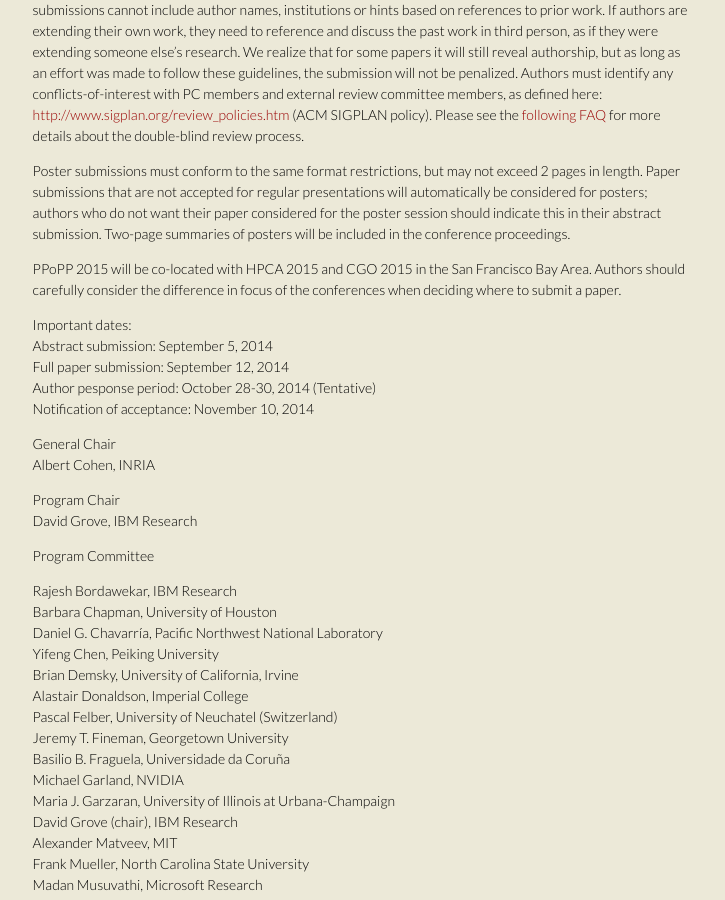
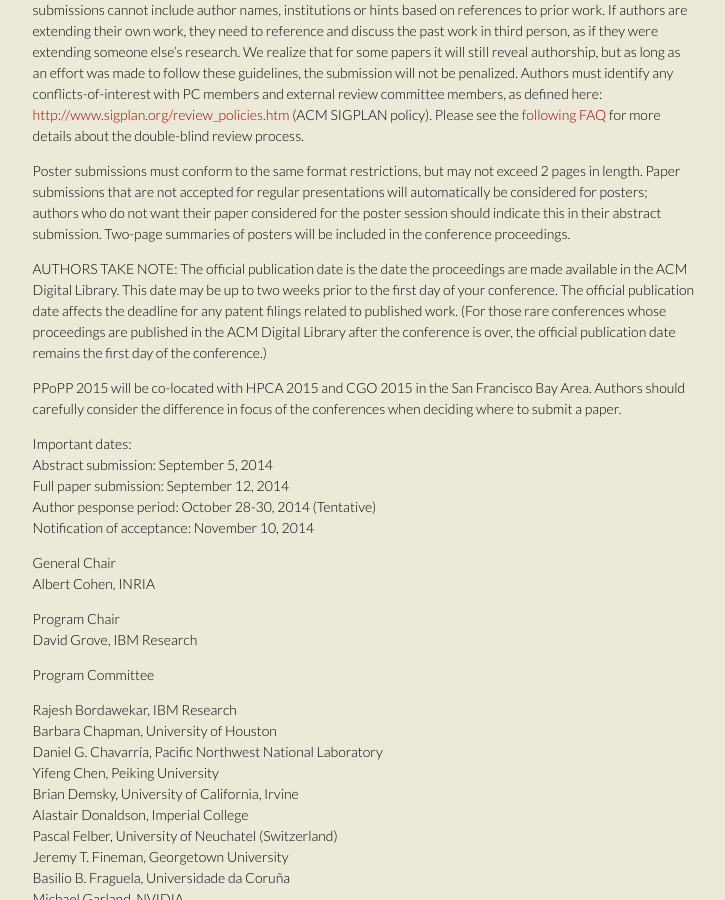
Before and after one commit to southerngs/ppopp-site, a Jekyll site: the page built from cfp.md, in a window 1280 px wide and 900 px high, scrolled down 1367 px. Shown: the whole window, without its empty margins (374-1099 px from the left). Built offline with Jekyll 4.4.1, drawn with Linux system fonts in a browser that asks for light colours; some web fonts are replaced.

Commit message:
adding paragraph

```diff
--- a/cfp.md
+++ b/cfp.md
@@ -89,6 +89,14 @@ poster session should indicate this in their abstract
 submission. Two-page summaries of posters will be included in the
 conference proceedings.
 
+AUTHORS TAKE NOTE: The official publication date is the date the
+proceedings are made available in the ACM Digital Library. This date may
+be up to two weeks prior to the first day of your conference. The
+official publication date affects the deadline for any patent filings
+related to published work. (For those rare conferences whose proceedings
+are published in the ACM Digital Library after the conference is over,
+the official publication date remains the first day of the conference.)
+
 PPoPP 2015 will be co-located with HPCA 2015 and CGO 2015 in the San
 Francisco Bay Area.  Authors should carefully consider the difference
 in focus of the conferences when deciding where to submit a paper.
```
